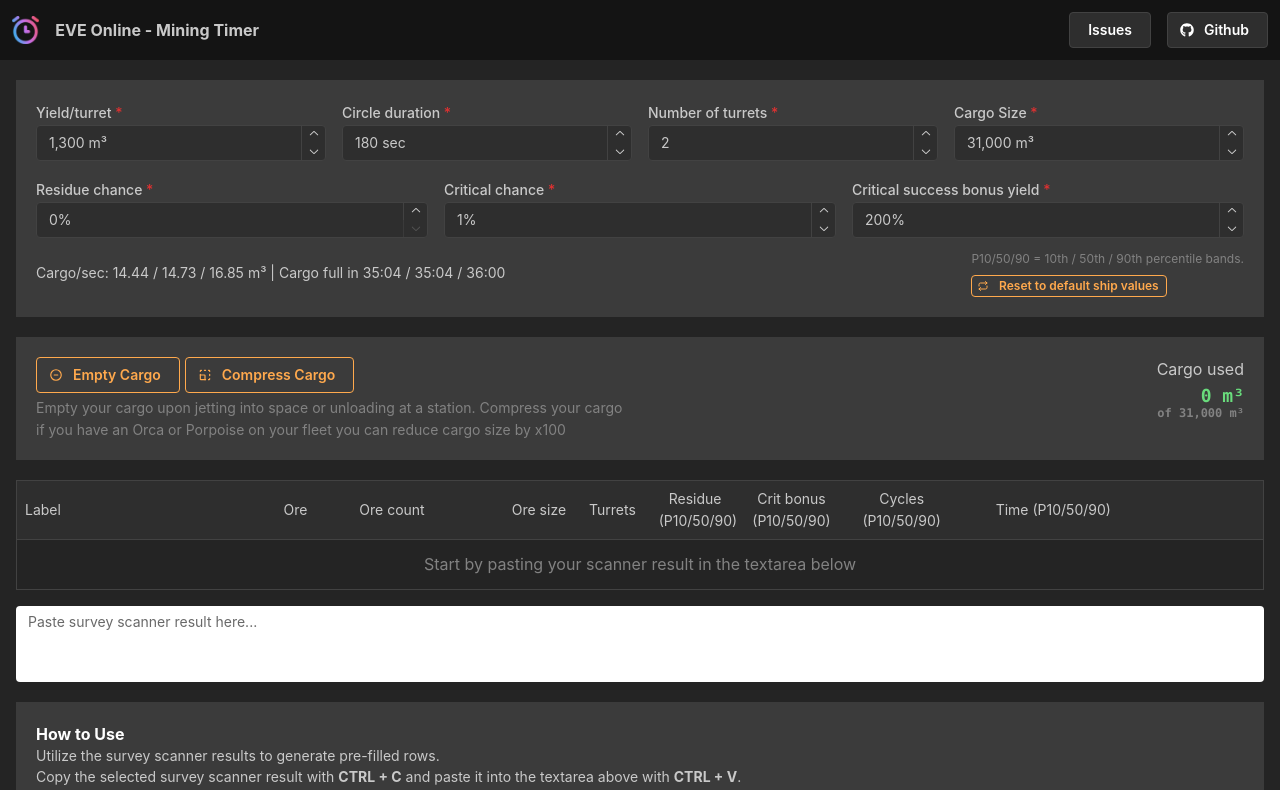
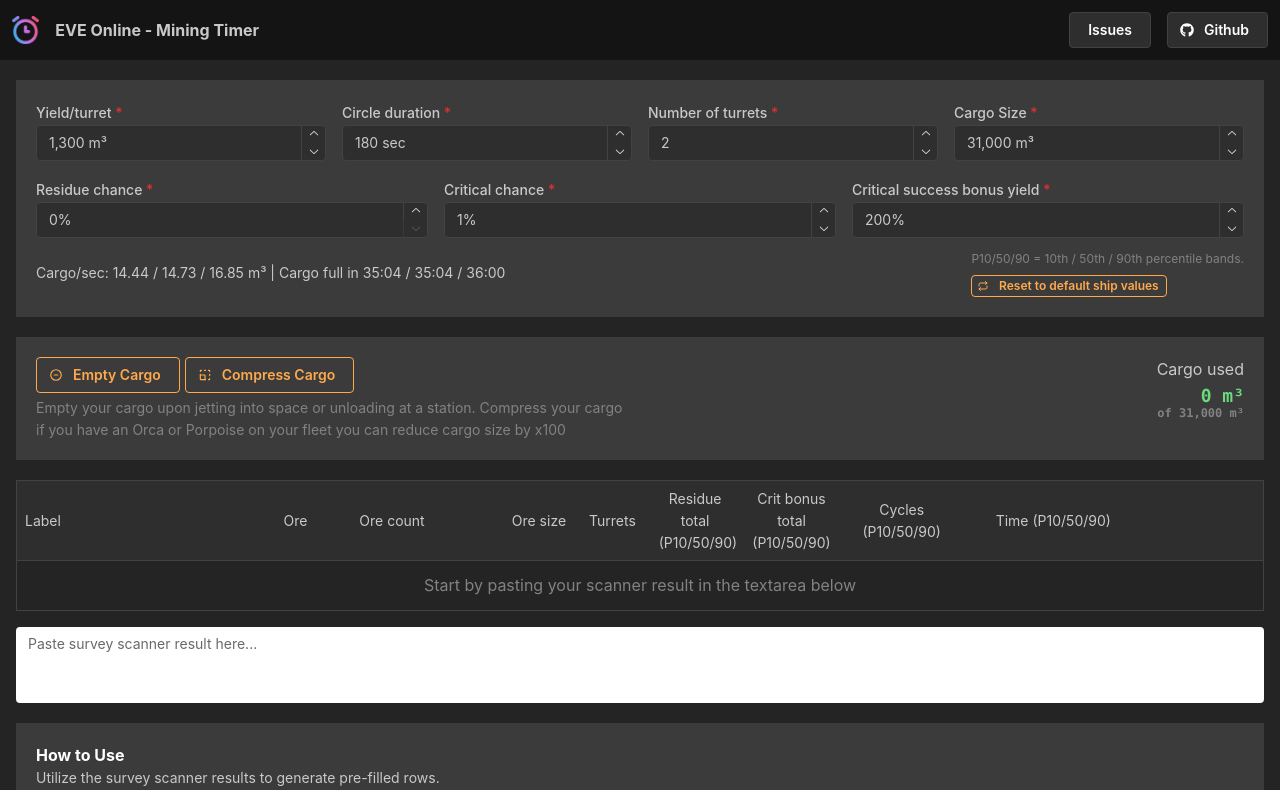
Before and after one commit to wuifdesign/eve-online-mining-timer, a React (Vite) app: page / in a window 1280 px wide. Shown: the top 790 px of the page. Built offline with nearby package versions, Linux system fonts and the light colour scheme.

Commit message:
Added tooltips to `Residue total` and `Crit bonus total` columns

```diff
--- a/src/components/ore-row-info.tsx
+++ b/src/components/ore-row-info.tsx
@@ -1,5 +1,5 @@
 import * as React from 'react'
-import { Grid } from '@mantine/core'
+import { Grid, Tooltip } from '@mantine/core'
 
 export const OreRowInfo: React.FC = () => {
   return (
@@ -28,10 +28,14 @@
         Turrets
       </Grid.Col>
       <Grid.Col span={3} ta="center">
-        Residue (P10/50/90)
+        <Tooltip label="Total m³ for mining the full ore stack">
+          <span>Residue total (P10/50/90)</span>
+        </Tooltip>
       </Grid.Col>
       <Grid.Col span={4} ta="center">
-        Crit bonus (P10/50/90)
+        <Tooltip label="Total m³ for mining the full ore stack">
+          <span>Crit bonus total (P10/50/90)</span>
+        </Tooltip>
       </Grid.Col>
       <Grid.Col span={4} ta="center">
         Cycles (P10/50/90)
```
